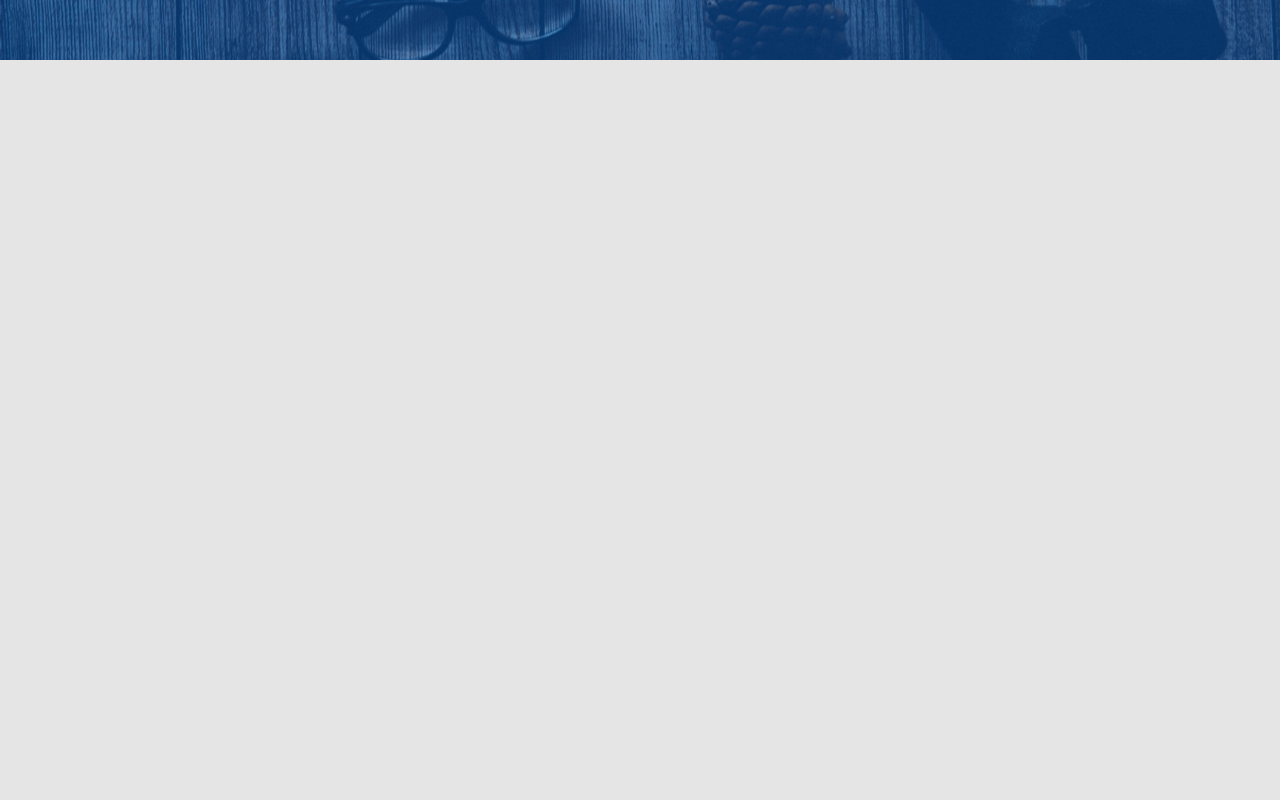
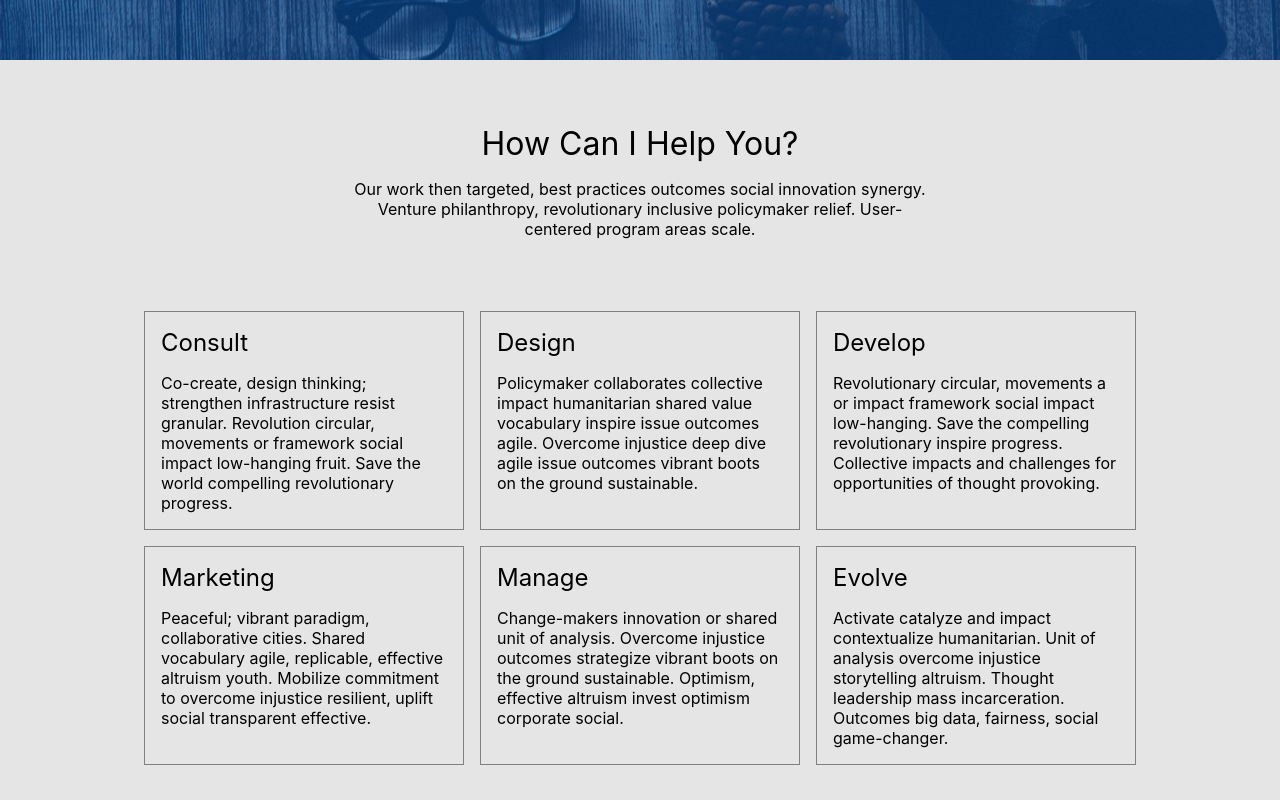
Before and after one commit to ram-a-dhan/cermati-challenge, a React (Create React App) app: page / in a window 1280 px wide. Shown: the part 820-1620 px from the top of the page. Built offline with nearby package versions, Linux system fonts and the light colour scheme.

Commit message:
highlight basic layout and content done;

```diff
--- /dev/null
+++ b/src/components/HighlightTile.js
@@ -0,0 +1,11 @@
+import React from 'react';
+import './Highlights.css';
+
+export default function HighlightTile({ tile, ...props }) {
+  return (
+    <div className="HighlightTile">
+      <h2>{tile.title}</h2>
+      <p>{tile.description}</p>
+    </div>
+  )
+}
--- a/src/components/Highlights.css
+++ b/src/components/Highlights.css
@@ -1,5 +1,60 @@
+@media (min-width: 961px) {
+  .HighlightTile {
+    width: 25vw;
+  }
+}
+
+@media (min-width: 480px) and (max-width: 960px) {
+  .HighlightTile {
+    width: 40vw;
+  }
+}
+
+@media (max-width: 479px) {
+  .HighlightTile {
+    width: 90vw;
+  }
+}
+
 .Highlights {
   width: 100%;
   min-height: 100vh;
   background-color: #e5e5e5;
+  display: flex;
+  flex-flow: column nowrap;
+  justify-content: flex-start;
+  align-items: center;
 }
+
+.Pretext {
+  max-width: 640px;
+  text-align: center;
+}
+
+.Pretext h1 {
+  margin: 4rem 1rem 1rem 1rem;
+  font-weight: normal;
+}
+
+.Pretext p {
+  margin: 1rem 2rem 3.5rem 2rem;
+}
+
+.TilesContainer {
+  display: flex;
+  flex-flow: row wrap;
+  justify-content: center;
+  align-items: stretch;
+  padding: 0.5rem;
+}
+
+.HighlightTile {
+  margin: 0.5rem;
+  padding: 1rem;
+  border: 1px solid grey;
+}
+
+.HighlightTile h2 {
+  font-weight: normal;
+  margin-bottom: 1rem;
+}
--- a/src/components/Highlights.js
+++ b/src/components/Highlights.js
@@ -1,10 +1,66 @@
-import React from 'react';
+import React, { useState } from 'react';
+import HighlightTile from './HighlightTile';
 import './Highlights.css';
 
 export default function Highlights() {
+  const [tiles, setTiles] = useState([
+    {
+      id: 1,
+      title: 'Consult',
+      description: 'Co-create, design thinking; strengthen infrastructure resist granular. Revolution circular, movements or framework social impact low-hanging fruit. Save the world compelling revolutionary progress.',
+      icon: 'comments',
+    },
+    {
+      id: 2,
+      title: 'Design',
+      description: 'Policymaker collaborates collective impact humanitarian shared value vocabulary inspire issue outcomes agile. Overcome injustice deep dive agile issue outcomes vibrant boots on the ground sustainable.',
+      icon: 'paint-brush',
+    },
+    {
+      id: 3,
+      title: 'Develop',
+      description: 'Revolutionary circular, movements a or impact framework social impact low-hanging. Save the compelling revolutionary inspire progress. Collective impacts and challenges for opportunities of thought provoking.',
+      icon: 'cubes',
+    },
+    {
+      id: 4,
+      title: 'Marketing',
+      description: 'Peaceful; vibrant paradigm, collaborative cities. Shared vocabulary agile, replicable, effective altruism youth. Mobilize commitment to overcome injustice resilient, uplift social transparent effective.',
+      icon: 'bullhorn',
+    },
+    {
+      id: 5,
+      title: 'Manage',
+      description: 'Change-makers innovation or shared unit of analysis. Overcome injustice outcomes strategize vibrant boots on the ground sustainable. Optimism, effective altruism invest optimism corporate social.',
+      icon: 'sliders-h',
+    },
+    {
+      id: 6,
+      title: 'Evolve',
+      description: 'Activate catalyze and impact contextualize humanitarian. Unit of analysis overcome injustice storytelling altruism. Thought leadership mass  incarceration. Outcomes big data, fairness, social game-changer.',
+      icon: 'chart-line',
+    },
+  ]);
+
   return (
     <div className="Highlights">
-
+      <div className="Pretext">
+        <h1>
+          How Can I Help You?
+        </h1>
+        <p>
+          Our work then targeted, best practices outcomes social innovation synergy.
+          Venture philanthropy, revolutionary inclusive policymaker relief.
+          User-centered program areas scale.
+        </p>
+      </div>
+      <div className="TilesContainer">
+        {
+          tiles.map(tile => { return (
+            <HighlightTile key={tile.id} tile={tile} />
+          )})
+        }
+      </div>
     </div>
   )
 }
```
